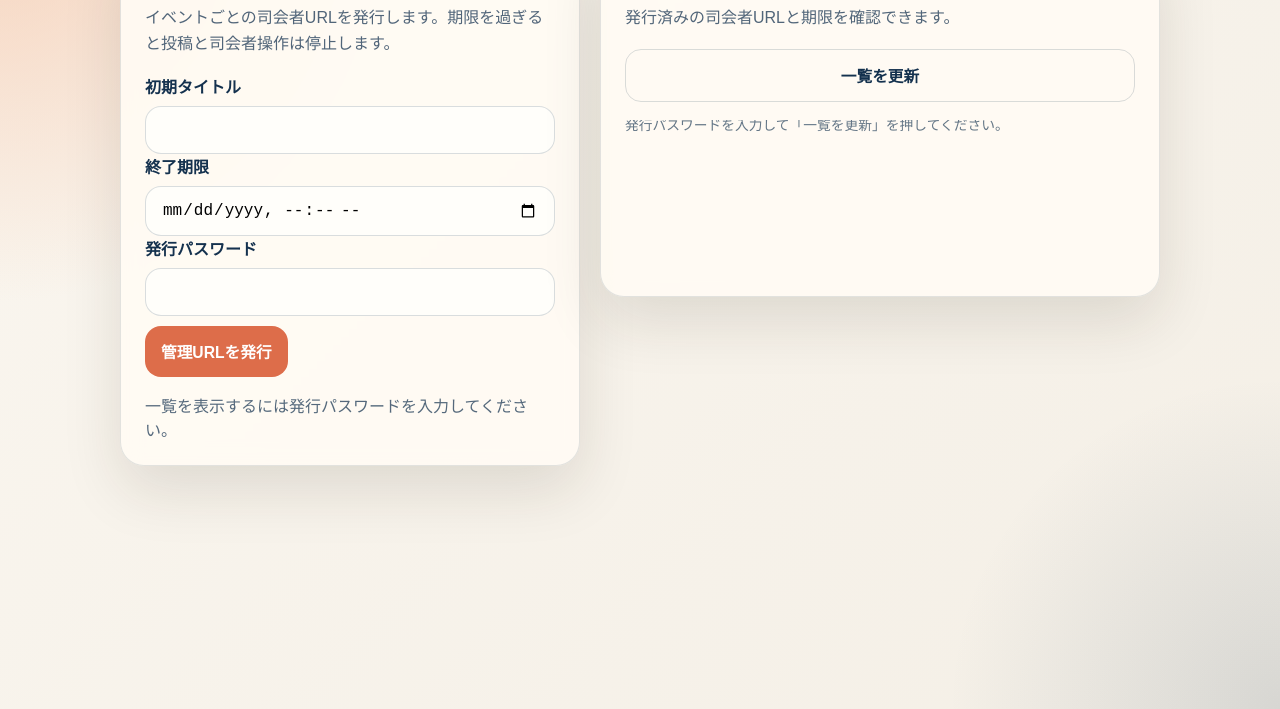
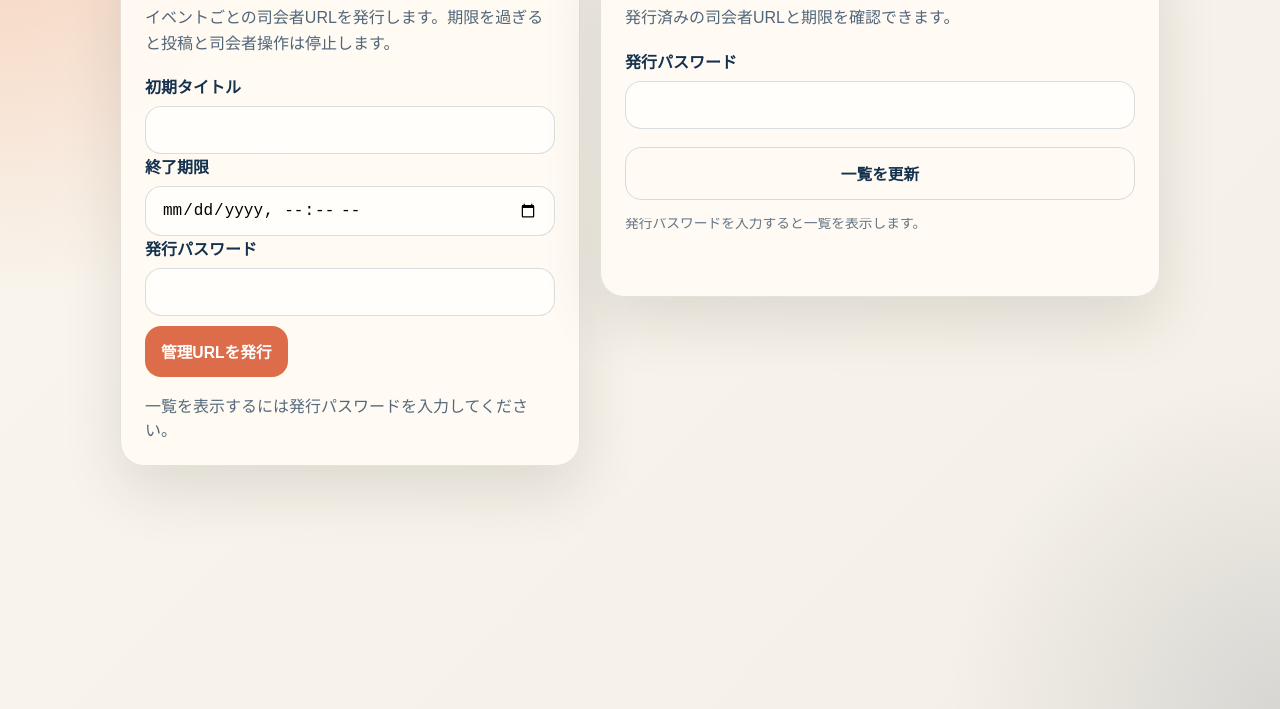
Before and after one commit to KDLYasuba/vercel-live-word-cloud, a website: page issuer.html in a window 1280 px wide. Both pictures are taken after a click on the button "一覧を更新". Shown: the part 91-800 px from the top of the page. Drawn offline with Linux system fonts and the light colour scheme.

Commit message:
Add standalone issued URL list password

```diff
--- a/issuer.html
+++ b/issuer.html
@@ -47,9 +47,16 @@
             <p>発行済みの司会者URLと期限を確認できます。</p>
           </div>
 
+          <label for="issuer-list-password">発行パスワード</label>
+          <input
+            id="issuer-list-password"
+            class="issuer-list-password"
+            type="password"
+            autocomplete="current-password"
+          />
           <button id="issuer-list-refresh" class="ghost-button issuer-refresh-button" type="button">一覧を更新</button>
           <div id="issuer-list" class="issuer-list" aria-live="polite">
-            <p class="field-note">発行パスワードを入力して「一覧を更新」を押してください。</p>
+            <p class="field-note">発行パスワードを入力すると一覧を表示します。</p>
           </div>
         </section>
       </main>
--- a/issuer.js
+++ b/issuer.js
@@ -7,11 +7,44 @@ const issuerScreenUrl = document.getElementById("issuer-screen-url");
 const issuerList = document.getElementById("issuer-list");
 const issuerListRefresh = document.getElementById("issuer-list-refresh");
 const issuerPasswordInput = document.getElementById("issuer-password");
+const issuerListPasswordInput = document.getElementById("issuer-list-password");
 let issuerListLoadTimer = null;
+const ISSUER_PASSWORD_STORAGE_KEY = "liveWordCloudIssuerPassword";
 
 function setIssuerStatus(message) {
   if (issuerStatus) {
     issuerStatus.textContent = message;
+  }
+}
+
+function getStoredIssuerPassword() {
+  try {
+    return window.sessionStorage.getItem(ISSUER_PASSWORD_STORAGE_KEY) || "";
+  } catch (error) {
+    return "";
+  }
+}
+
+function storeIssuerPassword(password) {
+  try {
+    if (password) {
+      window.sessionStorage.setItem(ISSUER_PASSWORD_STORAGE_KEY, password);
+    }
+  } catch (error) {
+    // Ignore storage failures. The password inputs still work for this page view.
+  }
+}
+
+function getIssuerPasswordValue() {
+  return String(issuerListPasswordInput?.value || issuerPasswordInput?.value || "").trim();
+}
+
+function syncIssuerPasswordInputs(value, sourceInput = null) {
+  const password = String(value || "");
+  for (const input of [issuerPasswordInput, issuerListPasswordInput]) {
+    if (input && input !== sourceInput && input.value !== password) {
+      input.value = password;
+    }
   }
 }
 
@@ -116,7 +149,7 @@ function renderIssuerList(events) {
 }
 
 async function loadIssuerList() {
-  const password = String(issuerPasswordInput?.value || "");
+  const password = getIssuerPasswordValue();
   if (!password) {
     setIssuerStatus("一覧を表示するには発行パスワードを入力してください。");
     return;
@@ -140,11 +173,13 @@ async function loadIssuerList() {
   }
 
   renderIssuerList(payload.events || []);
+  storeIssuerPassword(password);
+  syncIssuerPasswordInputs(password);
   setIssuerStatus("発行済みURL一覧を更新しました。");
 }
 
 function scheduleIssuerListLoad() {
-  if (!issuerPasswordInput?.value) {
+  if (!getIssuerPasswordValue()) {
     return;
   }
 
@@ -159,7 +194,7 @@ function scheduleIssuerListLoad() {
 }
 
 async function deleteExpiredEvent(token, title) {
-  const password = String(issuerPasswordInput?.value || "");
+  const password = getIssuerPasswordValue();
   if (!password) {
     setIssuerStatus("削除するには発行パスワードを入力してください。");
     return;
@@ -238,8 +273,30 @@ if (issuerListRefresh) {
 }
 
 if (issuerPasswordInput) {
-  issuerPasswordInput.addEventListener("input", scheduleIssuerListLoad);
-  issuerPasswordInput.addEventListener("change", scheduleIssuerListLoad);
+  issuerPasswordInput.addEventListener("input", () => {
+    syncIssuerPasswordInputs(issuerPasswordInput.value, issuerPasswordInput);
+    scheduleIssuerListLoad();
+  });
+  issuerPasswordInput.addEventListener("change", () => {
+    syncIssuerPasswordInputs(issuerPasswordInput.value, issuerPasswordInput);
+    scheduleIssuerListLoad();
+  });
+}
+
+if (issuerListPasswordInput) {
+  issuerListPasswordInput.addEventListener("input", () => {
+    syncIssuerPasswordInputs(issuerListPasswordInput.value, issuerListPasswordInput);
+    scheduleIssuerListLoad();
+  });
+  issuerListPasswordInput.addEventListener("change", () => {
+    syncIssuerPasswordInputs(issuerListPasswordInput.value, issuerListPasswordInput);
+    scheduleIssuerListLoad();
+  });
+}
+
+const storedIssuerPassword = getStoredIssuerPassword();
+if (storedIssuerPassword) {
+  syncIssuerPasswordInputs(storedIssuerPassword);
   window.setTimeout(scheduleIssuerListLoad, 250);
 }
 
--- a/styles.css
+++ b/styles.css
@@ -264,6 +264,22 @@ body {
 
 .issuer-list-panel {
   min-height: 360px;
+}
+
+.issuer-list-panel label {
+  display: block;
+  margin-top: 18px;
+  margin-bottom: 8px;
+  font-weight: 700;
+}
+
+.issuer-list-password {
+  width: 100%;
+  padding: 14px 16px;
+  border: 1px solid rgba(20, 49, 78, 0.16);
+  border-radius: 16px;
+  background: #fffefa;
+  font-size: 1rem;
 }
 
 .issuer-refresh-button {
```
